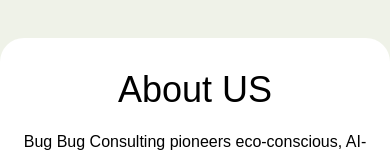
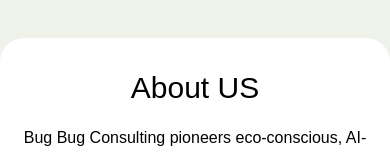
Before and after one commit to bagussuprapta/kreative-assembly, a React (Create React App) app: page / in a window 390 px wide. Shown: the part 684-837 px from the top of the page. Built offline with nearby package versions, Linux system fonts and the light colour scheme; the HTML template or start-up script is replaced by a standard one; a web font is replaced by a local one.

Commit message:
fix(about-us): title wight

```diff
--- a/src/components/interface/AboutUs.jsx
+++ b/src/components/interface/AboutUs.jsx
@@ -5,7 +5,7 @@
         <img className="rounded-2xl w-full object-cover" src="AboutUs.jpg" alt="" />
       </div>
       <div className="order-1 justify-between flex flex-col gap-y-5 md:w-1/2 md:order-2">
-        <h2 className="text-4xl lg:text-4xl xl:text-5xl xl:leading-tight text-center md:text-left">About US</h2>
+        <h2 className="text-3xl lg:text-4xl xl:text-5xl xl:leading-tight text-center md:text-left">About US</h2>
         <p className="text-center px-3 text-base md:text-left md:px-0">
           Bug Bug Consulting pioneers eco-conscious, AI-driven solutions for insect monitoring in agriculture. Our cutting-edge tools blend sophisticated artificial intelligence with an organic,
           earth-inspired approach, creating sustainable practices that benefit both crop yields and the environment. With a minimalist, eco-modern design philosophy, our tools are crafted to simplify
```
